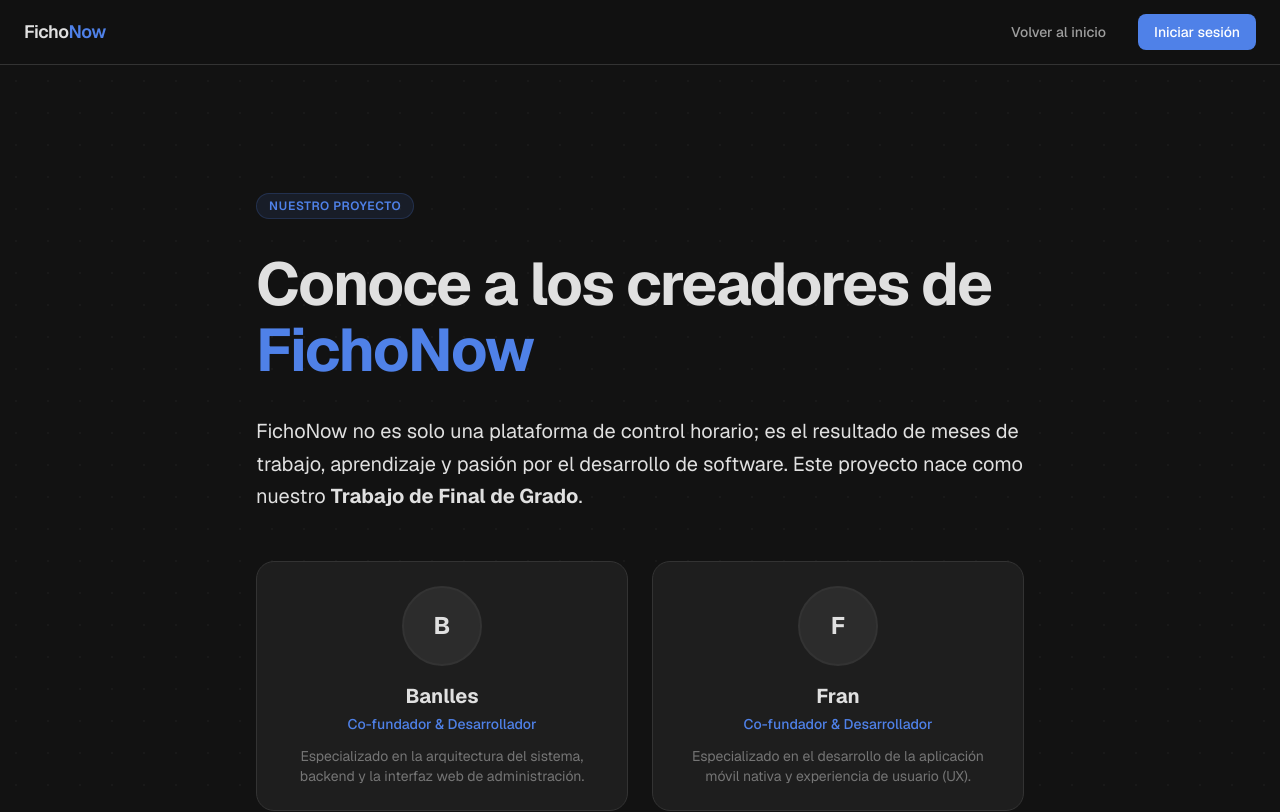
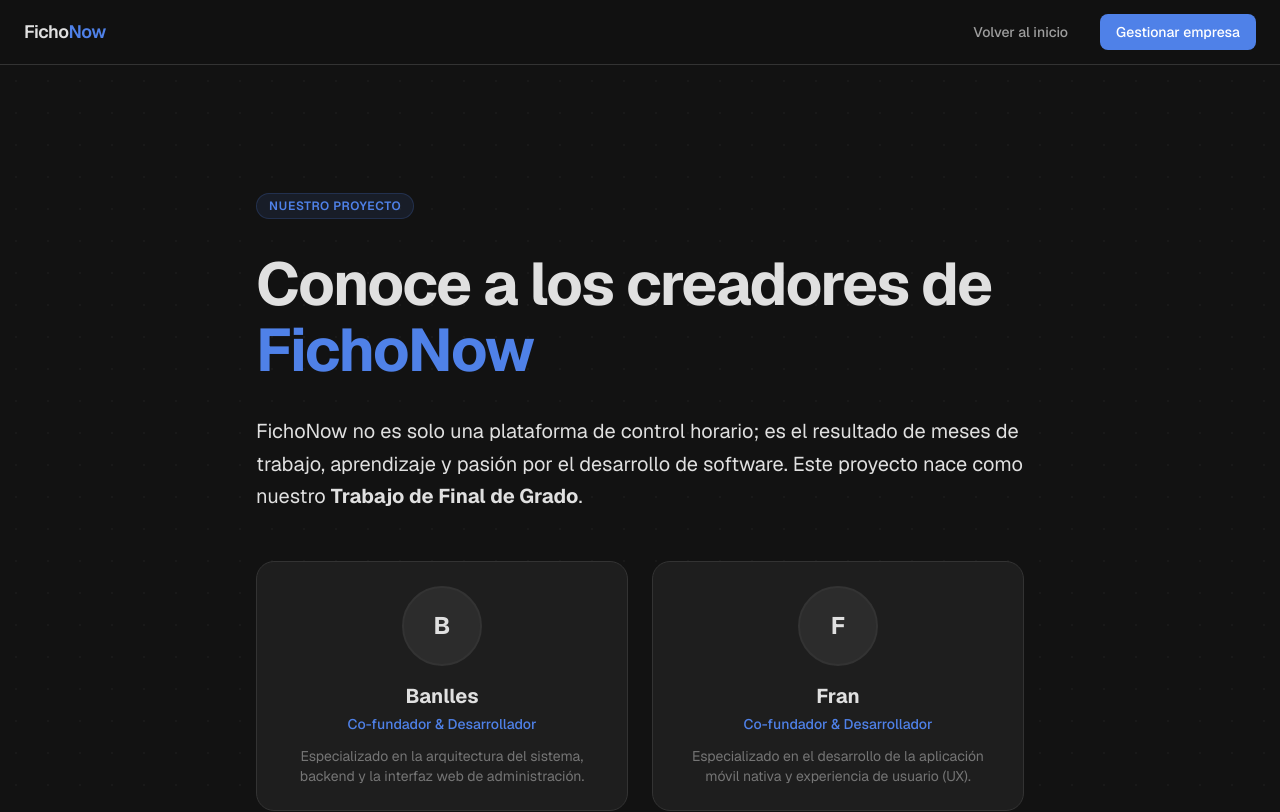
Before and after one commit to FichoNow/WEB-ADMIN, a Next.js app: page /sobre-nosotros in a window 1280 px wide. Shown: the top 812 px of the page. Built offline with nearby package versions, Linux system fonts and the light colour scheme; no server answers.

Commit message:
feat: cambiar texto del botón de iniciar sesión a gestionar empresa

```diff
--- a/app/sobre-nosotros/page.tsx
+++ b/app/sobre-nosotros/page.tsx
@@ -29,7 +29,7 @@ export default function SobreNosotros() {
               onClick={() => setShowLogin(true)}
               className="px-4 py-2 rounded-md text-sm font-medium bg-primary text-white hover:bg-primary-dark transition-colors"
             >
-              Iniciar sesión
+              Gestionar empresa
             </button>
           </div>
         </div>
```
